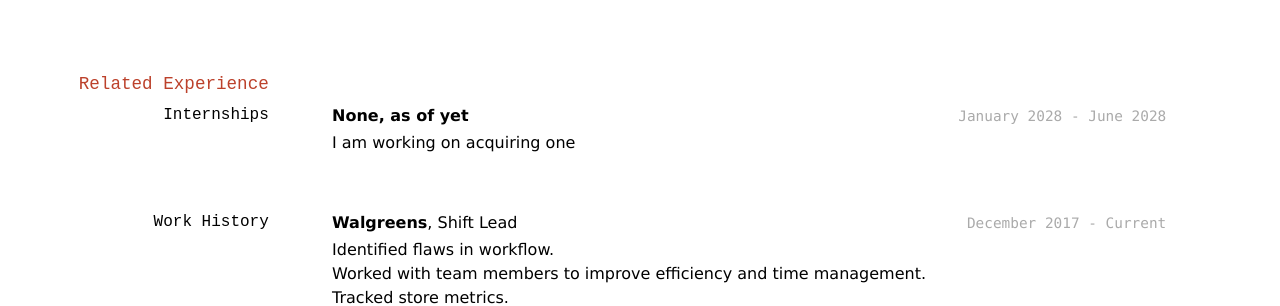
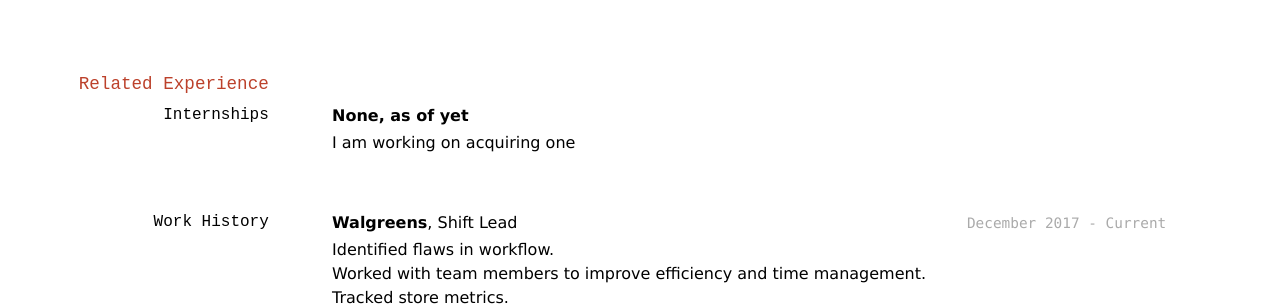
Before and after one commit to naBlueJay/BirdJ_resume, a Jekyll site: the page built from docs/index.md, in a window 1280 px wide. Shown: the part 237-543 px from the top of the page. Built offline with Jekyll 4.4.1, drawn with Linux system fonts in a browser that asks for light colours.

Commit message:
changed dates on resume

```diff
--- a/docs/index.md
+++ b/docs/index.md
@@ -25,7 +25,6 @@ __Brigham Young University - Idaho__, Rexburg, ID
 
 ### Internships
 
-`January 2028 - June 2028`
 __None, as of yet__
 
 - I am working on acquiring one
```
